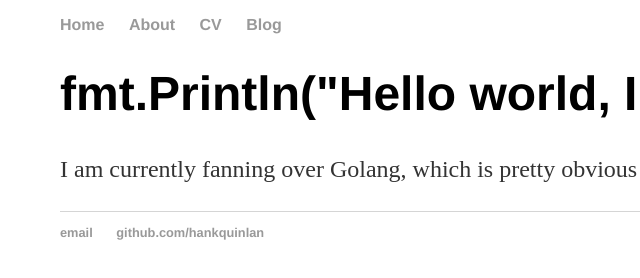
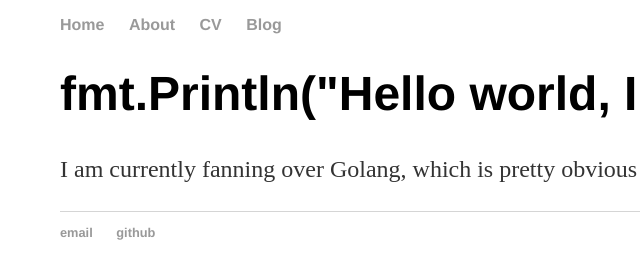
Before and after one commit to anshi2018/anshi2018.github.io, a plain HTML site: page index.html in a window 1280 px wide. Shown: the top 278 px of the page, 0-640 px from the left. Drawn offline with Linux system fonts and the light colour scheme.

Commit message:
Update index.html

```diff
--- a/index.html
+++ b/index.html
@@ -25,7 +25,7 @@
 		<footer>
     		<ul>
         		<li><a href="mailto:asagarwal@ucdavis.edu">email</a></li>
-        		<li><a href="https://github.com/anshi2018">github.com/hankquinlan</a></li>
+        		<li><a href="https://github.com/anshi2018">github</a></li>
 			</ul>
 		</footer>
 	</body>
```
